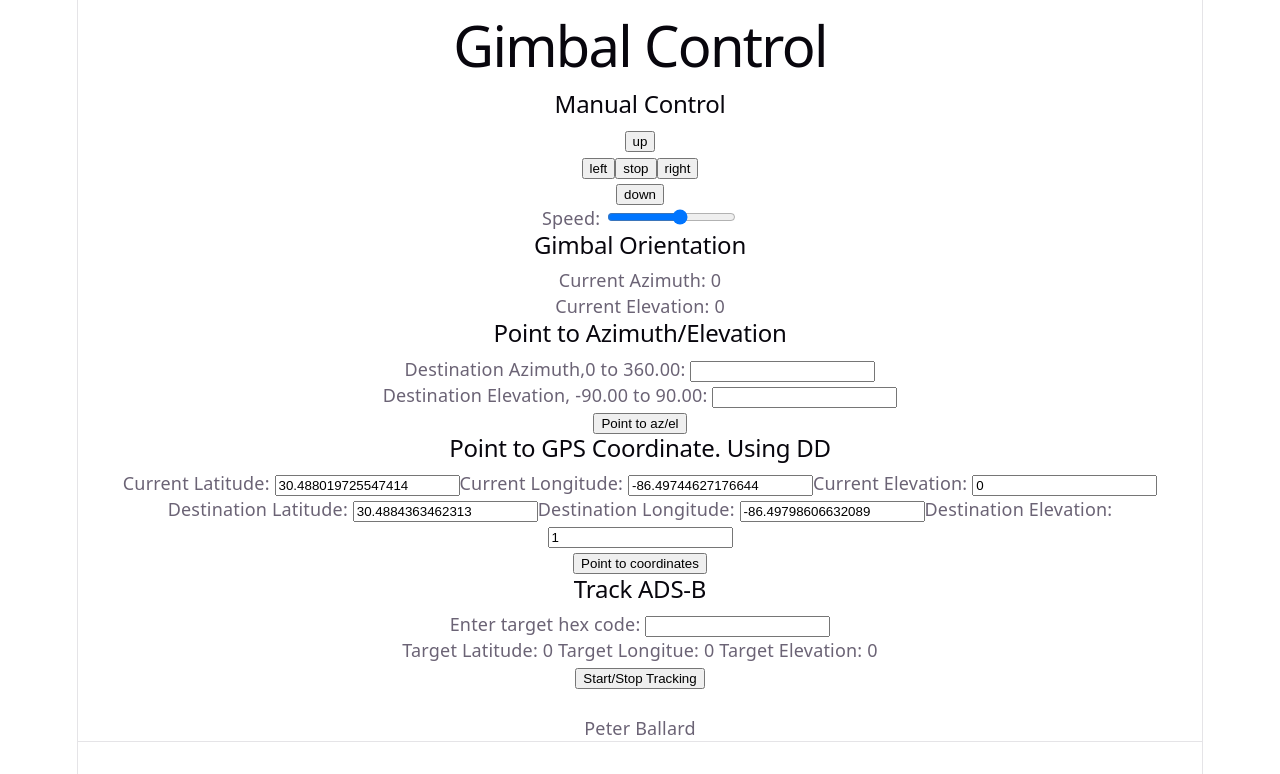
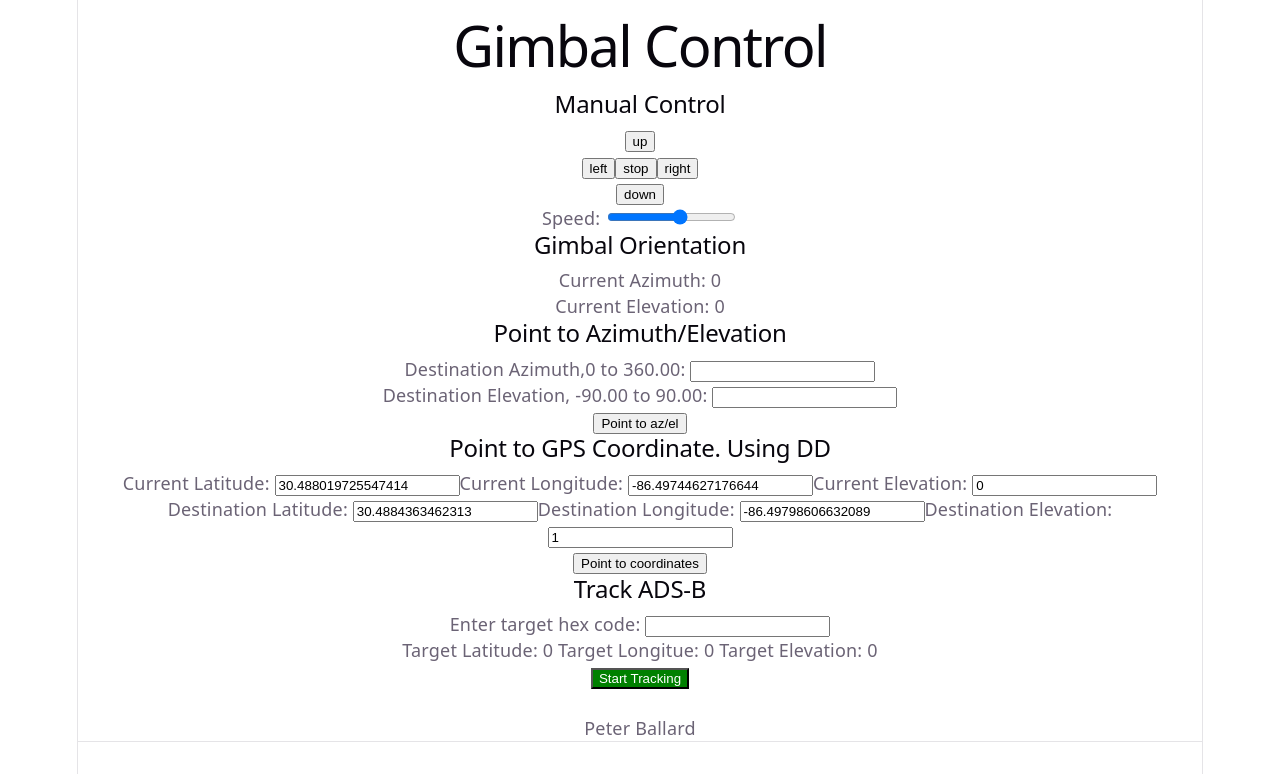
Before and after one commit to Ballardpet/gimbal-master, a React (Vite) app in the folder gimbal-vite/: page / in a window 1280 px wide. Shown: the top 774 px of the page. Built offline with nearby package versions, Linux system fonts and the light colour scheme; no server answers.

Commit message:
Made the start/stop tracking button cleaner

```diff
--- a/gimbal-vite/src/components/GPS.jsx
+++ b/gimbal-vite/src/components/GPS.jsx
@@ -15,6 +15,7 @@ export default function GPS(){
     // ADSB stuff
     const [target, setTarget] = useState("");
 
+    const [isTracking, setIsTracking] = useState(false);
     const loopRef = useRef(false);
 
     const [targetLat, setTargetLat] = useState(0);
@@ -44,7 +45,10 @@ export default function GPS(){
 
     const handleADSB = async() => {
         // toggles start/stop
-        loopRef.current = !loopRef.current;
+        // loopRef.current = !loopRef.current;
+        const newState = !loopRef.current;
+        loopRef.current = newState;
+        setIsTracking(newState);
 
         // maybe make an indicator when we start/stop
 
@@ -106,7 +110,7 @@ export default function GPS(){
             <label htmlFor="target">Enter target hex code: </label>
             <input type="text" id="target" name = "target" value={target} onChange={(e) => setTarget(e.target.value)} />
             <div>Target Latitude: {targetLat} Target Longitue: {targetLon} Target Elevation: {targetEl}</div>
-            <button type="button" className="automated" onClick={() => handleADSB()}>Start/Stop Tracking</button>
+            <button type="button" className="automated" onClick={() => handleADSB()} style={{backgroundColor: isTracking ? "red" : "green",color: "white"}}>{isTracking ? "Stop Tracking" : "Start Tracking"}</button>
 
         </section>
     )
```
